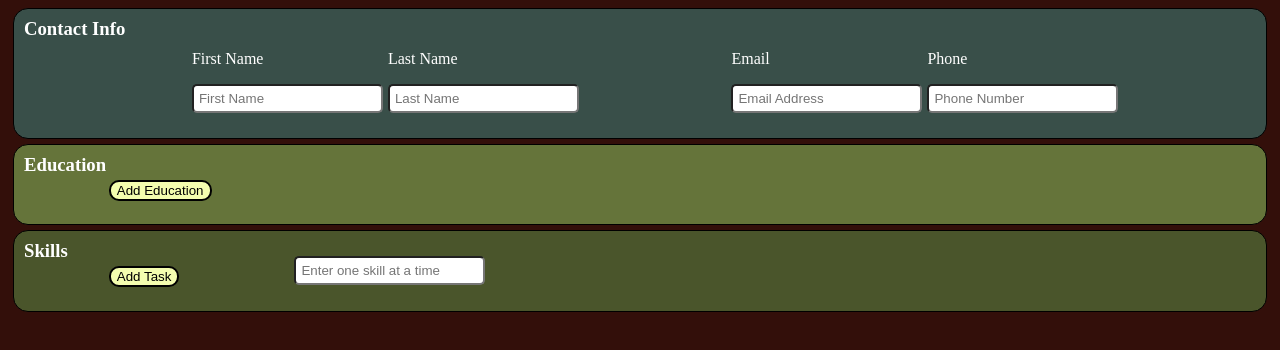
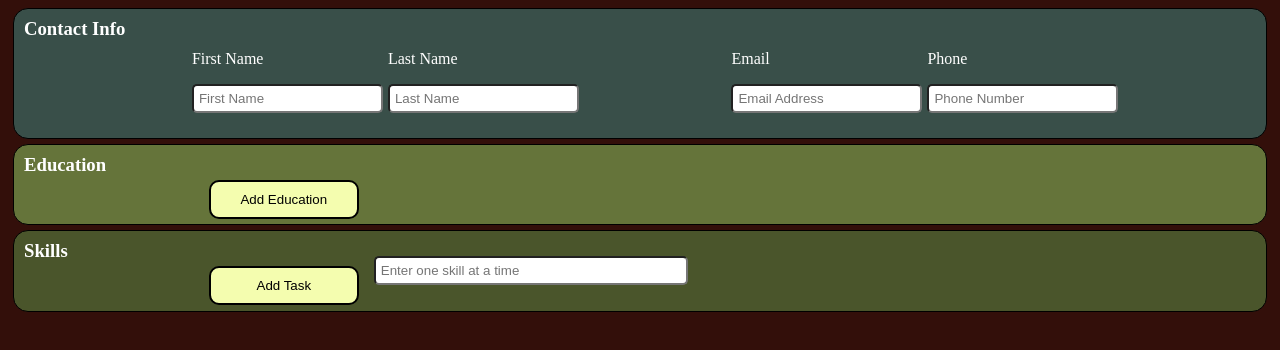
Before and after one commit to MR-Farabough/cvApplication, a React (Vite) app: page / in a window 1280 px wide. Shown: the top 350 px of the page. Built offline with nearby package versions, Linux system fonts and the light colour scheme.

Commit message:
Added className Styles

```diff
--- a/src/styles/Card.css
+++ b/src/styles/Card.css
@@ -8,6 +8,11 @@
   margin: 5px;
 }
 
+fieldset {
+  color: white;
+  border: 1px solid yellow;
+}
+
 button {
   border-radius: 10px;
   background-color: #F4FDAF;
@@ -15,14 +20,30 @@ button {
   height: fit-content;
   cursor: pointer;
   position: relative;
-  right: 100px;
+  width: 150px;
+  padding: 10px;
   top: 25px;
+}
+
+.delete-button {
+  width: 25px;
+  background-color: rgb(255, 86, 86);
+  font-size: 20px;
+  text-align: center;
+  padding: 5px;
 }
 
 input {
   border-radius: 5px;
   height: fit-content;
   padding: 5px;
+}
+
+.long-input {
+  border-radius: 5px;
+  height: fit-content;
+  padding: 5px;
+  width: 300px;
 }
 
 p {
```
